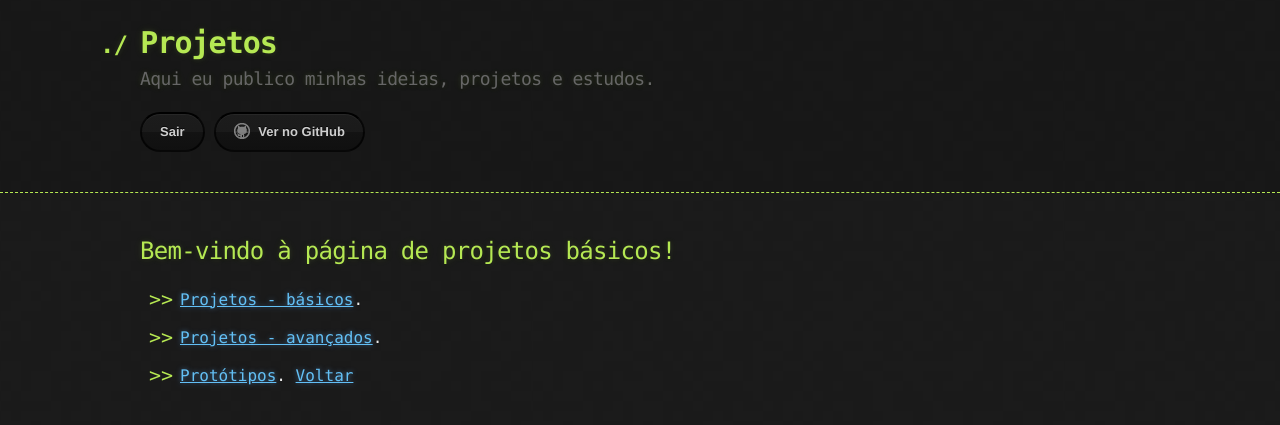
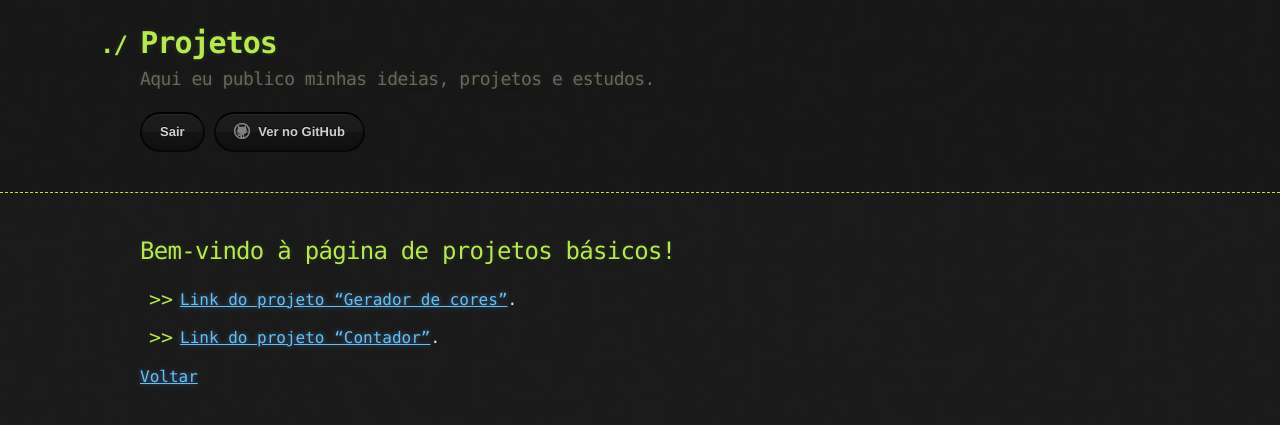
Before and after one commit to devnicius/Projetos, a Jekyll site: the page built from b.md, in a window 1280 px wide. Shown: the top 425 px of the page. Built offline with Jekyll 4.4.1, drawn with Linux system fonts in a browser that asks for light colours; our own code applies the rules of GitHub Pages for plain Markdown files.

Commit message:
Projetos

```diff
--- a/b.md
+++ b/b.md
@@ -4,10 +4,8 @@ layout: default
 
 ## Bem-vindo à página de projetos básicos!
 
+- [Link do projeto "Gerador de cores"](./docs/ColorFlipper/index.html).
 
-- [Projetos - básicos](./b.html).
+- [Link do projeto "Contador"](./docs/Counter/index.html).
 
-- [Projetos - avançados](./a.html).
-
-- [Protótipos](./p.html).
 [Voltar](./)
--- a/docs/Reviews/styles.css
+++ b/docs/Reviews/styles.css
@@ -1,4 +1,6 @@
-
+body {
+    overflow: hidden;
+}
 
 p {
     font-size: 12px;
```
